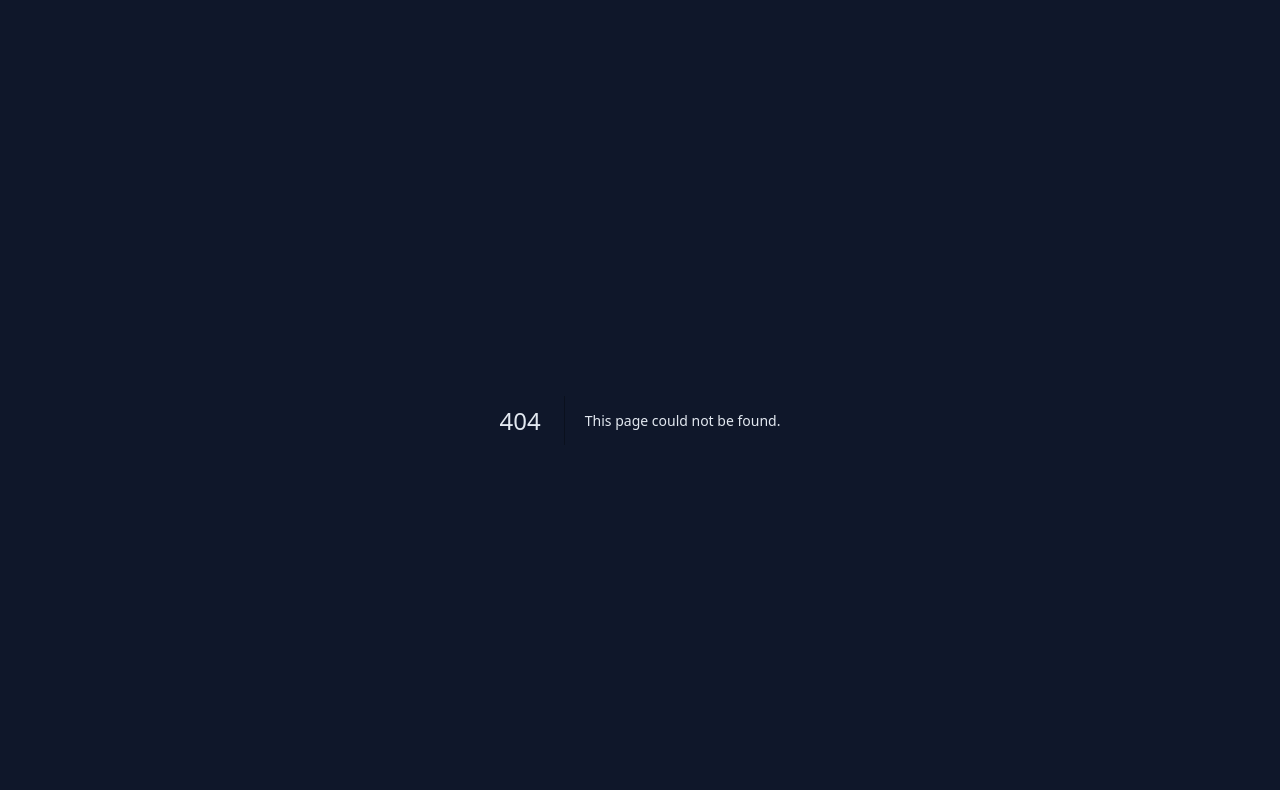
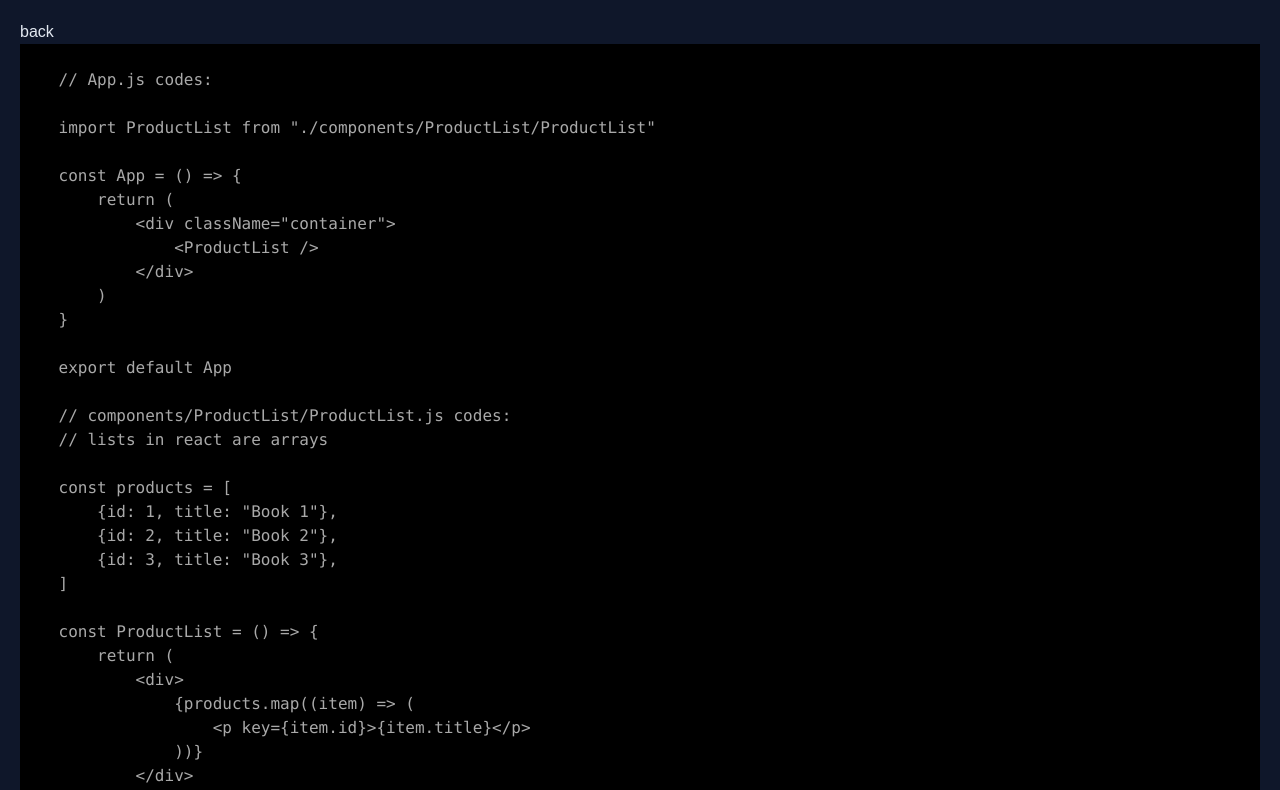
Before and after one commit to arefmaghdam/review-of-next.js14-react, a Next.js app: page /react/lists-and-keys in a window 1280 px wide. Before the commit this address had no page. Shown: the top 790 px of the page. Built offline with nearby package versions, Linux system fonts and the light colour scheme; a web font is replaced by a local one.

Commit message:
feat: review of react lists and keys

```diff
--- /dev/null
+++ b/src/app/react/lists-and-keys/page.tsx
@@ -0,0 +1,53 @@
+import React, { FC } from "react";
+import Link from "next/link";
+import CodePreview from "../../../components/code-preview";
+
+const ListsAndKeys: FC = () => {
+  return (
+    <div>
+      <Link href="/">back</Link>
+      <CodePreview
+        imgURL=""
+        content={`
+    // App.js codes:
+
+    import ProductList from "./components/ProductList/ProductList"
+
+    const App = () => {
+        return (
+            <div className="container">
+                <ProductList />
+            </div>
+        )
+    }
+
+    export default App
+
+    // components/ProductList/ProductList.js codes:
+    // lists in react are arrays
+
+    const products = [
+        {id: 1, title: "Book 1"},
+        {id: 2, title: "Book 2"},
+        {id: 3, title: "Book 3"},
+    ]
+
+    const ProductList = () => {
+        return (
+            <div>
+                {products.map((item) => (
+                    <p key={item.id}>{item.title}</p>
+                ))}
+            </div>
+        )
+    }
+
+    export default ProductList
+
+      `}
+      />
+    </div>
+  );
+};
+
+export default ListsAndKeys;
--- a/src/components/providers/next-provider.tsx
+++ b/src/components/providers/next-provider.tsx
@@ -12,8 +12,6 @@ const NextProvider: FC = () => {
       <Link href="/nextjs/json-server">JSON Server</Link>
       <Link href="/nextjs/fetch-products">fetch products</Link>
       <Link href="/nextjs/server-function">server function</Link>
-      <Link href="/nextjs/optimize-syntax">optimize-syntax</Link>
-      <Link href="/nextjs/handling-events">handling-events</Link>
     </div>
   );
 };
--- a/src/components/providers/react-provider.tsx
+++ b/src/components/providers/react-provider.tsx
@@ -13,6 +13,8 @@ const ReactProvider: FC = () => {
       <Link href="/react/reusable-components">reusable-components</Link>
       <Link href="/react/props">props</Link>
       <Link href="/react/optimize-syntax-props">optimize-syntax-props</Link>
+      <Link href="/react/handling-events">handling-events</Link>
+      <Link href="/react/lists-and-keys">lists-and-keys</Link>
     </div>
   );
 };
```
